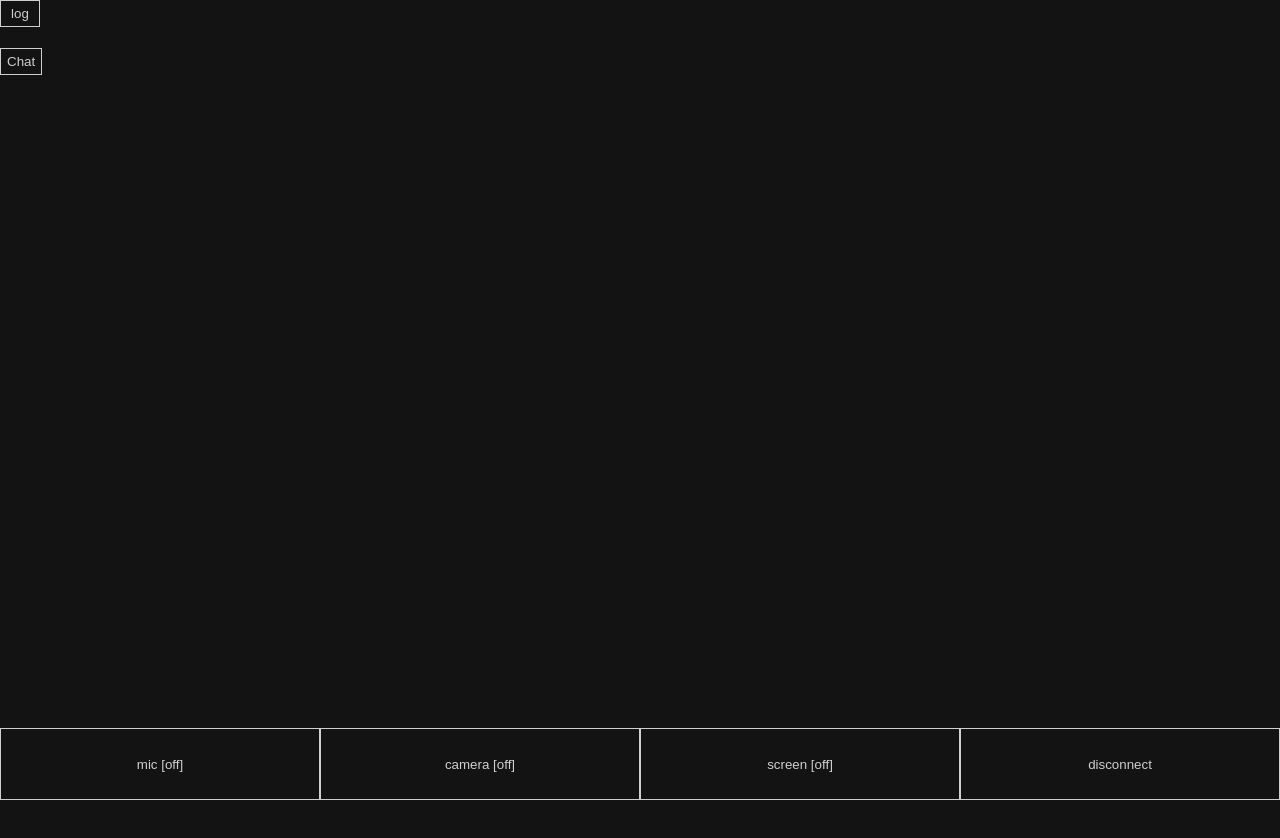
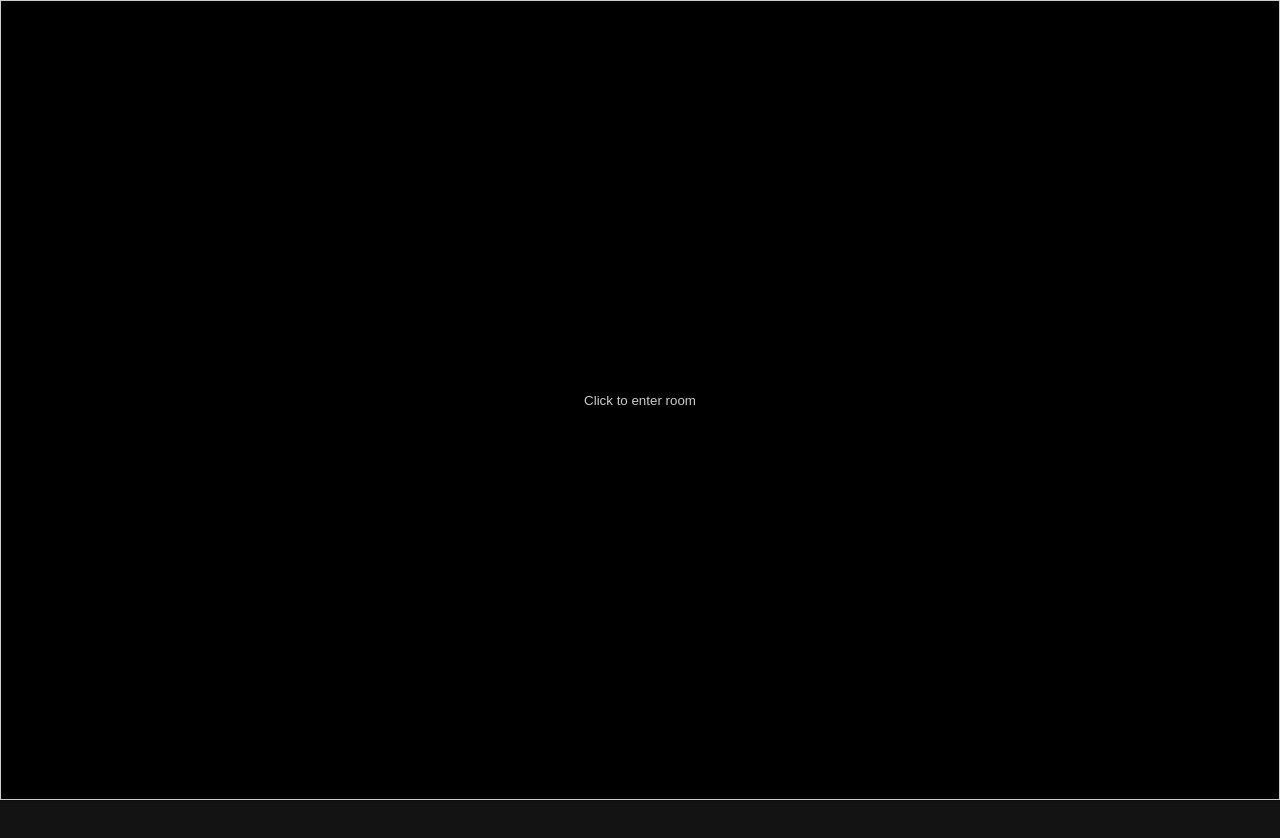
Before and after one commit to soon14/videocall, a website built with webpack: page src/client/room/room.html in a window 1280 px wide. Shown: the top 838 px of the page. Before the commit the page ends 800 px from the top, so only its background shows below. Built offline with nearby package versions, Linux system fonts and the light colour scheme; no server answers.

Commit message:
add enter room button to fix autoplay interact issue

```diff
--- a/src/client/room/room.html
+++ b/src/client/room/room.html
@@ -1,5 +1,6 @@
 <!DOCTYPE html>
 <html lang="en">
+
 <head>
     <meta charset="UTF-8">
     <meta name="viewport" content="width=device-width, initial-scale=1.0">
@@ -9,9 +10,10 @@
         const exports = {}; // used to prevent runtime error when importing type definitions
     </script>
 </head>
+
 <body>
     <div id="root">
-<!--        <div id="video_container2">-->
+        <button id="enter_room">Click to enter room</button>
         <div id="video_container">
             <video id="local_video" autoplay muted></video>
         </div>
@@ -22,29 +24,27 @@
             <button id="disconnect">disconnect</button>
         </div>
         <button id="toggle_log">log</button>
-       <div id="log"></div>
-       <div id="connection_status"></div>
-       <div id="chat">
+        <div id="log"></div>
+        <div id="connection_status"></div>
+        <div id="chat">
             <button id="chat_toggle">Chat</button>
             <textarea id="chat_input"></textarea>
             <button id="chat_button">send</button>
             <button id="hide_chat">hide</button>
             <div id="chat_screen"></div>
-       </div>
-       <div id="disconnect_options">
+        </div>
+        <!-- <div id="disconnect_options">
             <div id="disconnect_options_wrapper">
                 <div>
-                    <button id="destroy_button"
-                    class="disconnect_option"
-                    >Destroy room</button> after <input id="destroy_timer" type="number" value=0> minutes
+                    <button id="destroy_button" class="disconnect_option">Destroy room</button> after <input
+                        id="destroy_timer" type="number" value=0> minutes
                 </div>
-                <button id="disconnect_button"
-                class="disconnect_option"
-                >Just disconnect me</button>
+                <button id="disconnect_button" class="disconnect_option">Just disconnect me</button>
                 <button id="cancel_disconnect" class="disconnect_option">Cancel</button>
             </div>
-       </div>
-       <div id="timer_alert"></div>
+        </div> -->
+        <!-- <div id="timer_alert"></div> -->
     </div>
 </body>
+
 </html>
--- a/src/client/room/socketConnection.ts
+++ b/src/client/room/socketConnection.ts
@@ -8,7 +8,9 @@ let ws: WebSocket;
 const roomId = window.location.pathname.split("/").pop();
 export let localUserId: string; // supplied by websocket during connect()
 
-window.onload = () => {
+const enterRoomButton = document.getElementById("enter_room");
+enterRoomButton.onclick = () => {
+  enterRoomButton.style.display = "none";
   connect();
 };
 
--- a/src/client/room/style.css
+++ b/src/client/room/style.css
@@ -11,10 +11,22 @@ html, body, div#root{
     height: 100%;
     background-color: #131313;
     color: rgba(255, 255, 255, 0.8);
+    text-shadow: 0 0 3px black;
 }
 
+
+
 * {
+    text-shadow: 0 0 3px black;
     transition: opacity 0.5s ease-in-out;
+}
+
+#enter_room {
+    position: relative;
+    height: 100%;
+    width: 100%;
+    z-index: 200;
+    background-color: black;
 }
 
 .remote_video {
@@ -55,6 +67,7 @@ button {
     cursor: pointer;
     flex: 1;
     z-index: 50;
+    box-shadow: 0 0 1px black;
 }
 
 #toggle_log {
@@ -66,20 +79,20 @@ button {
     border: 1px solid rgba(255, 255, 255, 0.8);
 }
 
-#disconnect:hover {
-    background-color: red;
+#disconnect {
+    background-color: rgba(255, 0, 0, 0.5);
 }
 
-#toggle_video:hover {
-    background-color: cyan;
+#toggle_video {
+    background-color: rgba(0, 255, 255, 0.5);
 }
 
-#toggle_audio:hover {
-    background-color: blue;
+#toggle_audio {
+    background-color: rgba(0, 0, 255, 0.5);
 }
 
-#toggle_screen:hover {
-    background-color: green;
+#toggle_screen {
+    background-color: rgba(0, 255, 0, 0.5);
 }
 
 #log {
@@ -158,7 +171,7 @@ button {
     padding-left: 0.5em;
     padding-right: 0.5em;
     word-wrap: break-word;
-    background-color: rgba(0, 0, 0, 0.5);
+    /* background-color: rgba(0, 0, 0, 0.5); */
     width: fit-content;
     max-width: calc(100% + 1em); /*plus left right padding*/
 }
```
